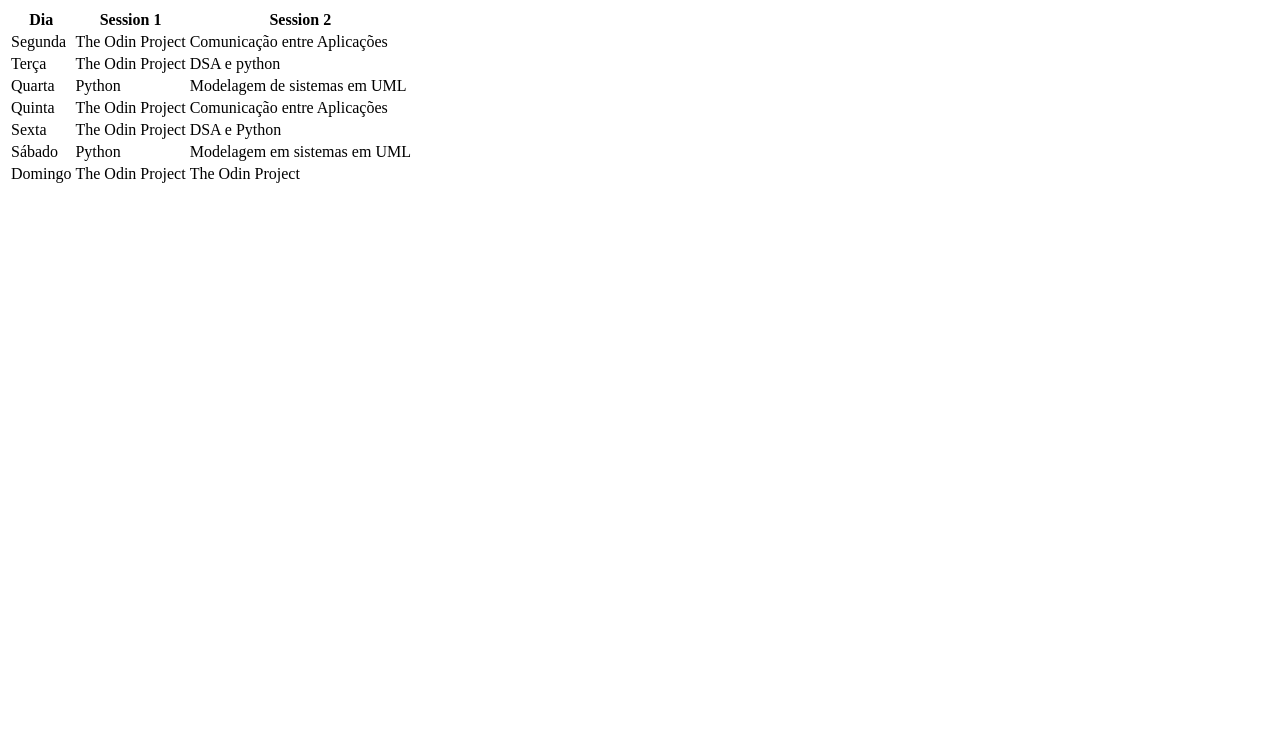
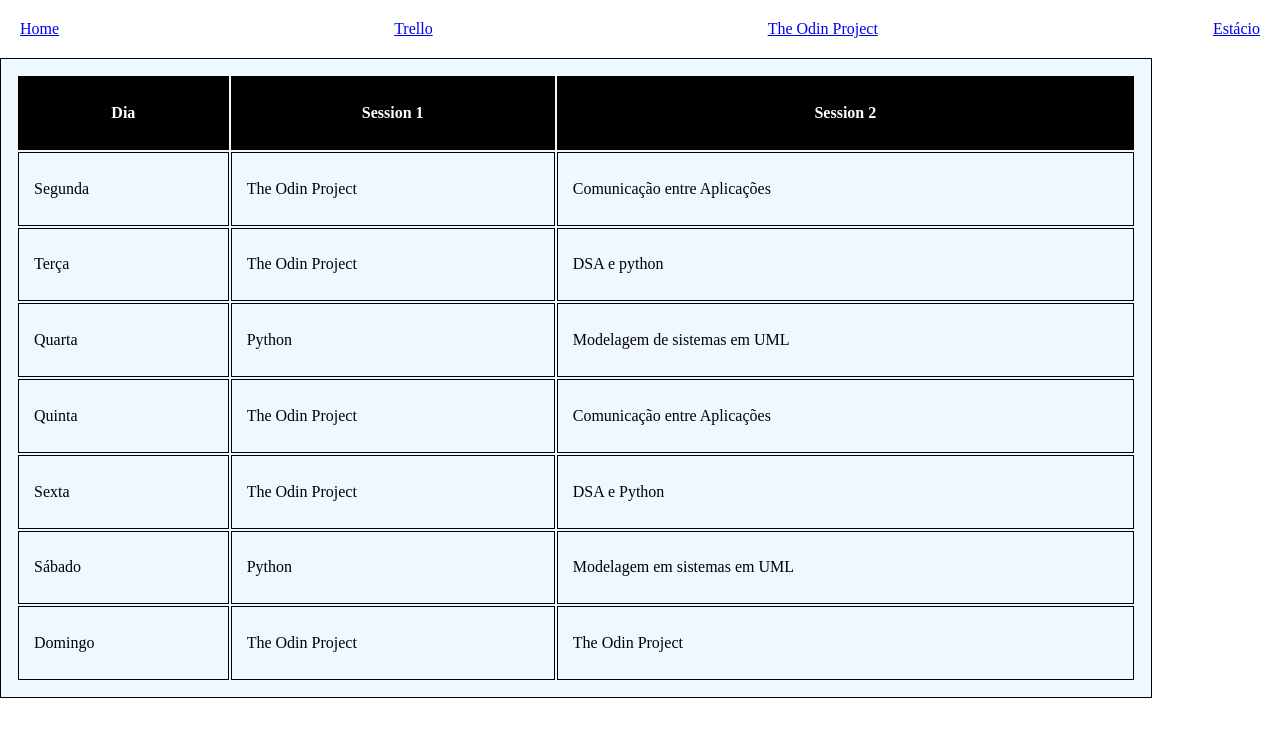
Before and after one commit to jorgenettodev/intermediateHtmlCss, a plain HTML site: page tables/table.html in a window 1280 px wide. Drawn offline with Linux system fonts and the light colour scheme.

Commit message:
Creates an awful header to the page and add style to the table.

```diff
--- /dev/null
+++ b/tables/style.css
@@ -0,0 +1,39 @@
+* {
+    padding: 0;
+    margin: 0;
+    box-sizing:border-box;
+}
+
+body {
+    height: 100vh;
+    width: 100vw;
+}
+
+td, th, tr, table {
+    border: 1px solid black;
+    padding: 15px;
+}
+
+th {
+    background-color: black;
+    color: white;
+}
+
+table {
+    background-color: aliceblue;
+    height: 80vh;
+    width: 90vw;
+}
+
+.navbar{
+    display: flex;
+    padding: 20px;
+    align-items: center;
+    justify-content: space-between;
+
+}
+
+ul, li {
+    list-style: none;
+    text-decoration: none;
+}
--- a/tables/table.html
+++ b/tables/table.html
@@ -4,13 +4,24 @@
     <meta charset="UTF-8">
     <meta name="viewport" content="width=device-width, initial-scale=1.0">
     <title>Study Table</title>
+    <link href="./style.css" rel="stylesheet">
 </head>
 <body>
 
+    <header>
+        <div class="logo"></div>
+        <nav>
+            <ul class="navbar">
+                <li class="navbar__item"><a href="#">Home</a></li>
+                <li class="navbar__item"><a href="https://trello.com/b/igs5DWUT/an%C3%A1lise-e-desenvolvimento-de-sistemas">Trello</a></li>
+                <li class="navbar__item"><a href="https://theodinproject.com">The Odin Project</a></li>
+                <li class="navbar__item"><a href="https://estudante.estacio.br">Estácio</a></li>
+            </ul>
+        </nav>
+    </header>
 
 
-
-</body><table>
+    <table>
         <tr>
             <th>Dia</th>
             <th>Session 1</th>
@@ -53,4 +64,7 @@
         </tr>
 
     </table>
+
+
+</body>
 </html>
```
